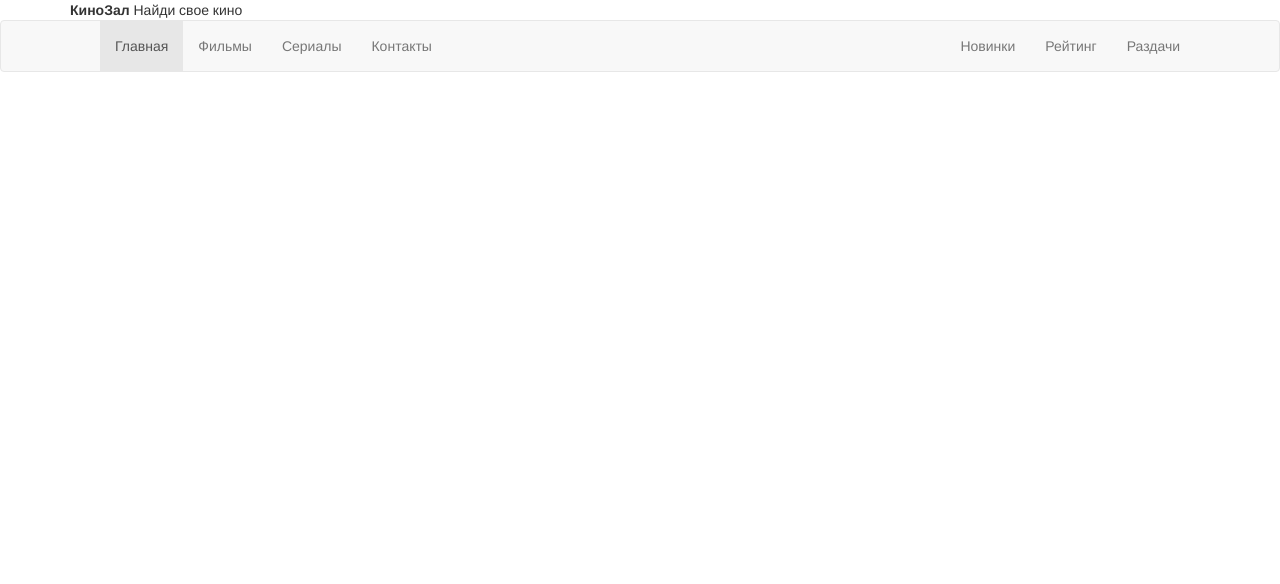
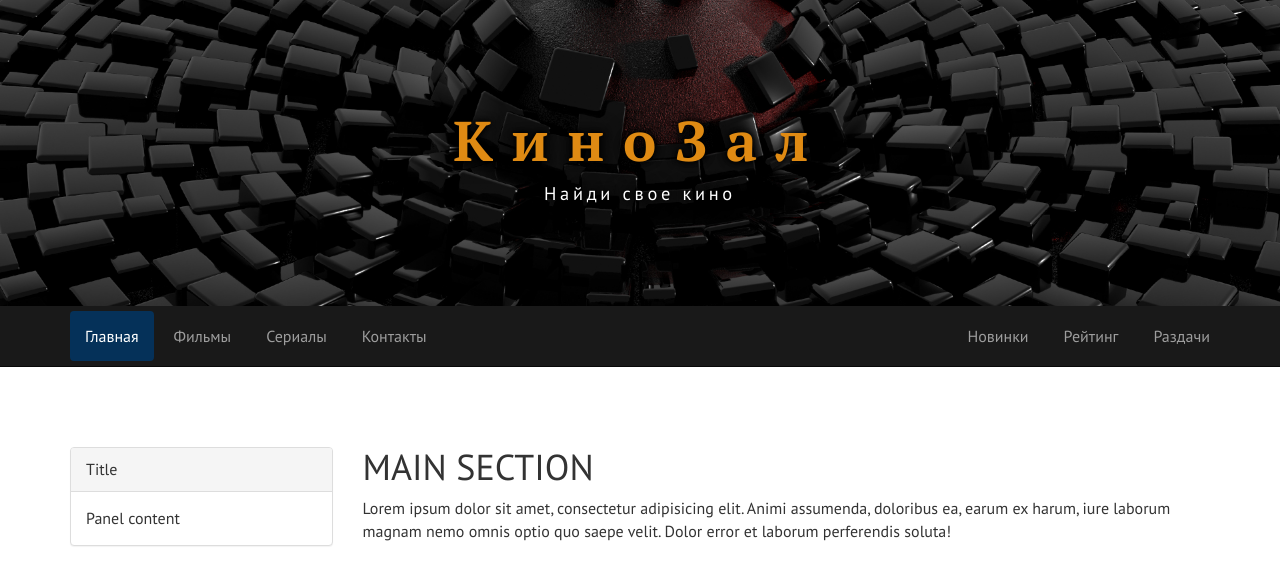
Before and after one commit to FomenkoAndrey/20200722___kinozal, a website: page index.html in a window 1280 px wide. Drawn offline with Linux system fonts and the light colour scheme.

Commit message:
aside + main.

```diff
--- a/assets/scss/_bootstrap-theming.scss
+++ b/assets/scss/_bootstrap-theming.scss
@@ -0,0 +1,66 @@
+.navbar-inverse {
+  background-color: darken($color-dark, 4%);
+  margin: 0;
+
+  .navbar-nav {
+
+    > .active > a {
+      background-color: $color-primary-dark;
+
+      &:focus,
+      &:hover {
+        background-color: $color-primary-light;
+      }
+    }
+
+    > li > a {
+      transition: background-color 0.5s;
+
+      @include sm-min {
+        border-radius: 4px;
+      }
+
+      @include sm {
+        text-align: center;
+      }
+
+      &:focus,
+      &:hover {
+        background-color: $color-primary;
+      }
+    }
+  }
+}
+
+.navbar-header {
+  text-align: center;
+}
+
+.navbar-toggle {
+  float: none;
+  margin-right: 0;
+}
+
+.navbar-left {
+  @include sm-min {
+    > li {
+      margin: 5px 5px 5px 0;
+    }
+  }
+
+  @include sm {
+    margin-bottom: 0;
+  }
+}
+
+.navbar-right {
+  @include sm-min {
+    > li {
+      margin: 5px 0 5px 5px;
+    }
+  }
+
+  @include sm {
+    margin-top: 0;
+  }
+}
--- a/assets/scss/_common.scss
+++ b/assets/scss/_common.scss
@@ -0,0 +1,13 @@
+html {
+  font-size: $font-size;
+  overflow-y: scroll;
+}
+
+body {
+  font-size: 1rem;
+  font-family: $font-main;
+}
+
+a {
+
+}
--- a/assets/scss/_extends.scss
+++ b/assets/scss/_extends.scss
@@ -0,0 +1,3 @@
+%text-shadow {
+  text-shadow: 0 0 5px darken($color-dark, 14%), 0 0 10px darken($color-dark, 14%), 0 0 20px darken($color-dark, 14%);
+}
--- a/assets/scss/_header.scss
+++ b/assets/scss/_header.scss
@@ -0,0 +1,36 @@
+.header {
+  margin-bottom: $gap * 5.3333333;
+}
+
+.header-logo {
+  padding: 100px 0;
+  text-align: center;
+  background-color: $color-dark;
+  background-image: url(../img/header-bg.jpg);
+  background-position: 50% 50%;
+  background-size: cover;
+
+  &__title {
+    display: block;
+    color: $color-accent;
+    font-family: $font-header;
+
+    @extend %text-shadow;
+    @include xs-min {
+      font-size: 3.5rem;
+      letter-spacing: 0.33em;
+    }
+    @include xs {
+      font-size: 2.5rem;
+      letter-spacing: 0.2em;
+    }
+  }
+
+  &__description {
+    display: block;
+    color: $color-light;
+    font-size: 1.15rem;
+    letter-spacing: 0.2em;
+    @extend %text-shadow;
+  }
+}
--- a/assets/scss/_main.scss
+++ b/assets/scss/_main.scss
@@ -0,0 +1,5 @@
+
+//TODO: потом переделать на класс
+h1 {
+  margin-top: 0;
+}
--- a/assets/scss/_skin.scss
+++ b/assets/scss/_skin.scss
@@ -1,4 +1,6 @@
 $color-primary: #165690;
+$color-primary-dark: #053159;
+$color-primary-light: #517ba2;
 $color-accent: #df8a13;
 $color-dark: #232323;
 $color-gray: darken(#ffffff, 13.5%);
--- a/index.html
+++ b/index.html
@@ -29,11 +29,11 @@
   </div>
 
   <div class="header-menu row">
-    <nav class="navbar navbar-default">
+    <nav class="navbar navbar-inverse navbar-static-top">
       <div class="container">
-        <div class="container-fluid">
         <div class="navbar-header">
-            <button type="button" class="navbar-toggle collapsed" data-toggle="collapse" data-target="#navbar-top" aria-expanded="false">
+          <button type="button" class="navbar-toggle collapsed" data-toggle="collapse" data-target="#navbar-top"
+                  aria-expanded="false">
             <span class="sr-only">Toggle navigation</span>
             <span class="icon-bar"></span>
             <span class="icon-bar"></span>
@@ -42,7 +42,7 @@
         </div>
 
         <div class="collapse navbar-collapse" id="navbar-top">
-            <ul class="nav navbar-nav">
+          <ul class="nav navbar-nav navbar-left">
             <li class="active"><a href="index.html">Главная</a></li>
             <li><a href="page.html">Фильмы</a></li>
             <li><a href="#">Сериалы</a></li>
@@ -56,10 +56,30 @@
           </ul>
         </div>
       </div>
-      </div>
     </nav>
   </div>
 </header>
+
+<div class="container">
+  <div class="row">
+
+    <main class="main col-lg-9 col-lg-push-3 col-md-8 col-md-push-4">
+      <h1>MAIN SECTION</h1>
+      <p>Lorem ipsum dolor sit amet, consectetur adipisicing elit. Animi assumenda, doloribus ea, earum ex harum, iure
+        laborum magnam nemo omnis optio quo saepe velit. Dolor error et laborum perferendis soluta!</p>
+    </main>
+
+    <aside class="left-sidebar col-lg-3 col-lg-pull-9 col-md-4 col-md-pull-8">
+      <div class="panel panel-default">
+        <div class="panel-heading">Title</div>
+        <div class="panel-body">
+          Panel content
+        </div>
+      </div>
+    </aside>
+
+  </div>
+</div>
 
 <script src="libs/jquery/dist/jquery.min.js"></script>
 <script src="libs/bootstrap/dist/js/bootstrap.min.js"></script>
```
Also changed, not shown: assets/css/style.css. Lines whose indentation alone changed are shown as unchanged.
